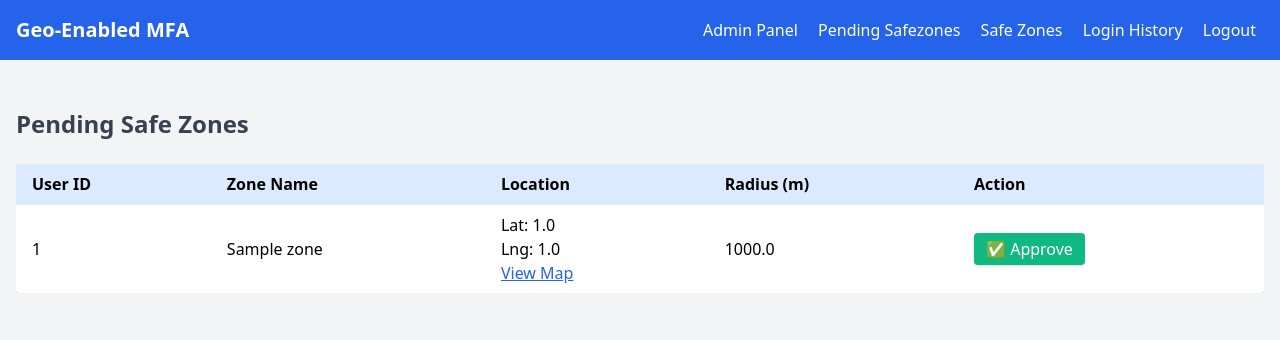
After one commit to rishichop/BE_Project, a Flask app: page /admin/pending-safezones in a window 1280 px wide. The commit adds this page. Shown: the top 340 px of the page. Run offline with Flask 3, Linux system fonts and the light colour scheme; a user stored in the database is signed in; tables that the repository leaves empty hold one stand-in row (values such as "Sample post"); parts of the project's set-up code (start-up, migrations or seed data) failed here and were passed over; some libraries are stand-ins or nearby versions.

Commit message:
fixed map issue and added pending safezones routes

```diff
--- a/app.py
+++ b/app.py
@@ -83,6 +83,48 @@ admin.add_view(LogModelView(AuthenticationLog, db.session))
 def load_user(user_id):
     return User.query.get(int(user_id))
 
+@app.route('/admin/pending-safezones')
+@login_required
+def pending_safezones():
+    if not current_user.is_admin:
+        flash("Access denied: Admins only.", "danger")
+        return redirect(url_for('index'))
+
+    zones = PendingSafeZone.query.all()
+    return render_template('pending_safezones.html', zones=zones)
+
+@app.route('/admin/approve-safezone/<int:zone_id>', methods=['POST'])
+@login_required
+def approve_safezone(zone_id):
+    if not current_user.is_admin:
+        flash("Access denied.", "danger")
+        return redirect(url_for('index'))
+
+    zone = PendingSafeZone.query.get_or_404(zone_id)
+    user = User.query.get(zone.user_id)
+
+    new_zone = SafeZone(
+        user_id=zone.user_id,
+        zone_name=zone.zone_name,
+        latitude=zone.latitude,
+        longitude=zone.longitude,
+        radius=zone.radius
+    )
+    db.session.add(new_zone)
+    db.session.delete(zone)
+    db.session.commit()
+
+    # Send approval email
+    if user and user.email:
+        msg = Message(subject="Safe Zone Approved",
+                      sender="no-reply@example.com",
+                      recipients=[user.email])
+        msg.body = f"Hello {user.username},\n\nYour safe zone '{zone.zone_name}' has been approved by the admin."
+        mail.send(msg)
+
+    flash("Safe zone approved and user notified.", "success")
+    return redirect(url_for('pending_safezones'))
+
 # # Geolocation functions
 # def get_ip_geolocation(ip_address):
 #     # try:
@@ -115,15 +157,15 @@ def load_user(user_id):
 #     #     app.logger.error(f"IP Geolocation error: {str(e)}")
 #     #     return None
 
-def send_verification_email(user):
-    token = user.get_verification_token()
-    msg = Message('Verify Your Email', sender='noreply@demo.com', recipients=[user.email])
-    msg.body = f'''To verify your email, visit the following link:
-{url_for('verify_email', token=token, _external=True)}
+# def send_verification_email(user):
+#     token = user.get_verification_token()
+#     msg = Message('Verify Your Email', sender='noreply@demo.com', recipients=[user.email])
+#     msg.body = f'''To verify your email, visit the following link:
+# {url_for('verify_email', token=token, _external=True)}
 
-If you did not make this request, simply ignore this email.
-'''
-    mail.send(msg)
+# If you did not make this request, simply ignore this email.
+# '''
+#     mail.send(msg)
 
 def send_totp(user, totp):
     msg = Message('Totp', sender='noreply@demo.com', recipients=[user.email])
@@ -141,16 +183,16 @@ def send_totp(user, totp):
 
 #     return jsonify({"status": "success", "latitude": latitude, "longitude": longitude})
 
-@app.route('/verify_email/<token>')
-def verify_email(token):
-    user = User.verify_verification_token(token)
-    if user is None:
-        flash('Invalid or expired token.')
-        return redirect(url_for('login'))
-    user.email_verified = True
-    db.session.commit()
-    flash('Email verified. You can now login.')
-    return redirect(url_for('login'))
+# @app.route('/verify_email/<token>')
+# def verify_email(token):
+#     user = User.verify_verification_token(token)
+#     if user is None:
+#         flash('Invalid or expired token.')
+#         return redirect(url_for('login'))
+#     user.email_verified = True
+#     db.session.commit()
+#     flash('Email verified. You can now login.')
+#     return redirect(url_for('login'))
 
 # Routes
 @app.route('/')
@@ -190,6 +232,8 @@ def register():
 
         except Exception as e:
             db.session.rollback()
+            db.session.delete(user)
+            db.session.commit()
             app.logger.error(f"Registration error: {e}")
             flash(f'{e}. Please try again.', 'danger')
             return redirect(url_for('register'))
--- a/templates/base.html
+++ b/templates/base.html
@@ -18,6 +18,7 @@
             <div>
                 {% if current_user.is_admin %}
                 <a href="/admin" class="mx-2">Admin Panel</a>
+                <a href="{{ url_for('pending_safezones') }}" class="mx-2">Pending Safezones</a>
                 {% endif %}
                 {% if current_user.is_authenticated %}
                     <a href="{{ url_for('safe_zones') }}" class="mx-2">Safe Zones</a>
--- /dev/null
+++ b/templates/pending_safezones.html
@@ -0,0 +1,89 @@
+{% extends "base.html" %}
+{% block content %}
+<div class="container mx-auto py-8">
+  <h2 class="text-2xl font-bold mb-6 text-gray-700">Pending Safe Zones</h2>
+  <div class="overflow-x-auto">
+    <table class="min-w-full bg-white rounded shadow">
+      <thead class="bg-blue-100">
+        <tr>
+          <th class="py-2 px-4 text-left">User ID</th>
+          <th class="py-2 px-4 text-left">Zone Name</th>
+          <th class="py-2 px-4 text-left">Location</th>
+          <th class="py-2 px-4 text-left">Radius (m)</th>
+          <th class="py-2 px-4 text-left">Action</th>
+        </tr>
+      </thead>
+      <tbody>
+        {% for zone in zones %}
+        <tr class="border-t">
+          <td class="py-2 px-4">{{ zone.user_id }}</td>
+          <td class="py-2 px-4">{{ zone.zone_name }}</td>
+          <td class="py-2 px-4">
+            Lat: {{ zone.latitude }}<br>
+            Lng: {{ zone.longitude }}<br>
+            <button
+                class="text-blue-600 underline hover:text-blue-800 view-map-btn"
+                data-lat="{{ zone.latitude }}"
+                data-lng="{{ zone.longitude }}"
+                data-radius="{{ zone.radius }}"
+                data-name="{{ zone.zone_name|e }}">
+                View Map
+            </button>
+          </td>
+          <td class="py-2 px-4">{{ zone.radius * 1000 }}</td>
+          <td class="py-2 px-4">
+            <form method="POST" action="{{ url_for('approve_safezone', zone_id=zone.id) }}">
+                <input type="hidden" name="csrf_token" value="{{ csrf_token() }}">
+                <button type="submit"
+                    class="bg-green-500 hover:bg-green-600 text-white px-3 py-1 rounded shadow">✅ Approve</button>
+            </form>
+          </td>
+        </tr>
+        {% endfor %}
+      </tbody>
+    </table>
+  </div>
+
+  <!-- Map Modal -->
+  <div id="mapModal" class="fixed top-0 left-0 w-full h-full bg-black bg-opacity-50 flex items-center justify-center hidden z-50">
+    <div class="bg-white p-4 rounded shadow-lg w-3/4 h-3/4 relative">
+        <button onclick="document.getElementById('mapModal').classList.add('hidden')"
+        class="absolute top-2 right-2 bg-red-500 text-white px-3 py-1 rounded">Close</button>
+        <div id="map" class="w-full h-full rounded"></div>
+    </div>
+  </div>
+
+  <script src="https://unpkg.com/leaflet@1.9.4/dist/leaflet.js"></script>
+  <link rel="stylesheet" href="https://unpkg.com/leaflet@1.9.4/dist/leaflet.css" />
+  <script>
+  document.querySelectorAll('.view-map-btn').forEach(button => {
+    button.addEventListener('click', () => {
+      const lat = parseFloat(button.dataset.lat);
+      const lng = parseFloat(button.dataset.lng);
+      const radius = parseFloat(button.dataset.radius);
+      const name = button.dataset.name;
+
+      const modal = document.getElementById('mapModal');
+      modal.classList.remove('hidden');
+
+      const mapContainer = document.getElementById('map');
+      mapContainer.innerHTML = ""; // Reset previous map
+
+      const map = L.map('map').setView([lat, lng], 15);
+      L.tileLayer('https://{s}.tile.openstreetmap.org/{z}/{x}/{y}.png', {
+        attribution: '&copy; OpenStreetMap contributors'
+      }).addTo(map);
+
+      L.marker([lat, lng]).addTo(map).bindPopup(name).openPopup();
+      L.circle([lat, lng], {
+        color: 'blue',
+        fillColor: '#aaddff',
+        fillOpacity: 0.3,
+        radius: radius * 1000
+      }).addTo(map);
+    });
+  });
+</script>
+
+</div>
+{% endblock %}
--- a/templates/safe_zones.html
+++ b/templates/safe_zones.html
@@ -18,7 +18,7 @@
             <input class="shadow appearance-none border rounded w-full py-2 px-3 text-gray-700 leading-tight focus:outline-none focus:shadow-outline" id="longitude" name="longitude" type="text" placeholder="Longitude">
         </div>
         <div class="mb-6">
-            <label class="block text-gray-700 text-sm font-bold mb-2" for="radius">Radius (in km)</label>
+            <label class="block text-gray-700 text-sm font-bold mb-2" for="radius">Radius (in m)</label>
             <input class="shadow appearance-none border rounded w-full py-2 px-3 text-gray-700 leading-tight focus:outline-none focus:shadow-outline" id="radius" name="radius" type="text" placeholder="Radius">
         </div>
         <div class="flex items-center justify-between">
@@ -29,7 +29,7 @@
         <h3 class="text-xl font-bold mb-4">Your Safe Zones</h3>
         <ul>
             {% for zone in safe_zones %}
-                <li class="mb-2">{{ zone.zone_name }} - ({{ zone.latitude }}, {{ zone.longitude }}) - Radius: {{ zone.radius }} m</li>
+                <li class="mb-2">{{ zone.zone_name }} - ({{ zone.latitude }}, {{ zone.longitude }}) - Radius: {{ zone.radius * 1000 }} m</li>
             {% endfor %}
         </ul>
     </div>
```
Also changed, not shown: templates/dashboard.html (+45 -11 lines), templates/admin/panel.html (deleted).
